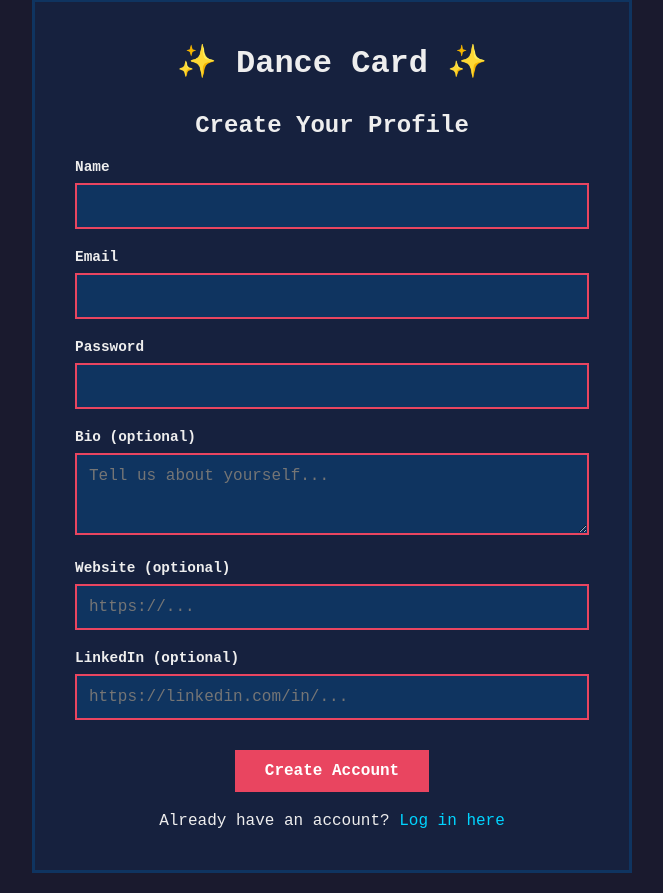
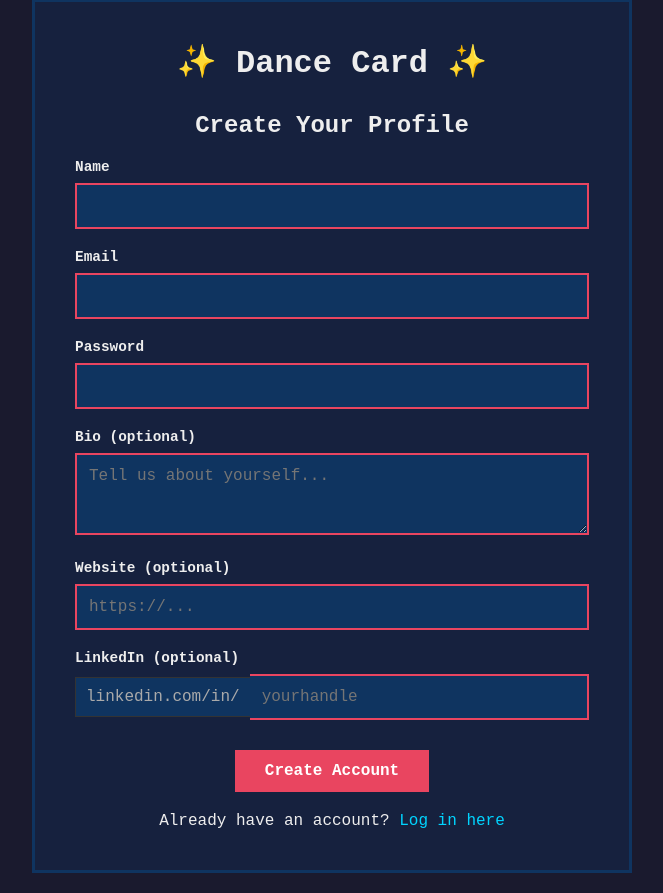
Before and after one commit to roselleebarle04/dancecardapp, a Python web app: template templates/signup.html in a window 1280 px wide. Shown: the part 21-914 px from the top of the page, without its empty margins (308-971 px from the left). Run offline with Jinja, Linux system fonts and the light colour scheme; the template is opened without the code that fills it, so the values that code supplies are empty.

Commit message:
Input linkedin handle only

```diff
--- a/app/user_service.py
+++ b/app/user_service.py
@@ -14,6 +14,9 @@ class UserService:
         linkedin_url = form_data.get("linkedin_url", "").strip()
         password = form_data.get("password", "")
 
+        if linkedin_url and not linkedin_url.startswith(("http://", "https://")):
+            linkedin_url = f"https://linkedin.com/in/{linkedin_url}"
+
         qr_token = secrets.token_urlsafe(6)[:6].upper()
         password_hash = hash_password(password)
 
--- a/templates/scan_step1.html
+++ b/templates/scan_step1.html
@@ -42,7 +42,10 @@
 
     <div class="form-group">
         <label for="linkedin_url">LinkedIn (optional)</label>
-        <input type="url" id="linkedin_url" name="linkedin_url" placeholder="https://linkedin.com/in/...">
+        <div style="display: flex; align-items: center; gap: 0;">
+            <span style="background: #0f3460; color: #aaa; padding: 10px; border: 1px solid #333; border-right: none; white-space: nowrap;">linkedin.com/in/</span>
+            <input type="text" id="linkedin_url" name="linkedin_url" placeholder="yourhandle" style="flex: 1; border-left: none;">
+        </div>
     </div>
 
     <button type="submit">Connect with {{ owner_name }}</button>
--- a/templates/signup.html
+++ b/templates/signup.html
@@ -38,7 +38,10 @@
 
     <div class="form-group">
         <label for="linkedin_url">LinkedIn (optional)</label>
-        <input type="url" id="linkedin_url" name="linkedin_url" placeholder="https://linkedin.com/in/...">
+        <div style="display: flex; align-items: center; gap: 0;">
+            <span style="background: #0f3460; color: #aaa; padding: 10px; border: 1px solid #333; border-right: none; white-space: nowrap;">linkedin.com/in/</span>
+            <input type="text" id="linkedin_url" name="linkedin_url" placeholder="yourhandle" style="flex: 1; border-left: none;">
+        </div>
     </div>
 
     <button type="submit">Create Account</button>
```
